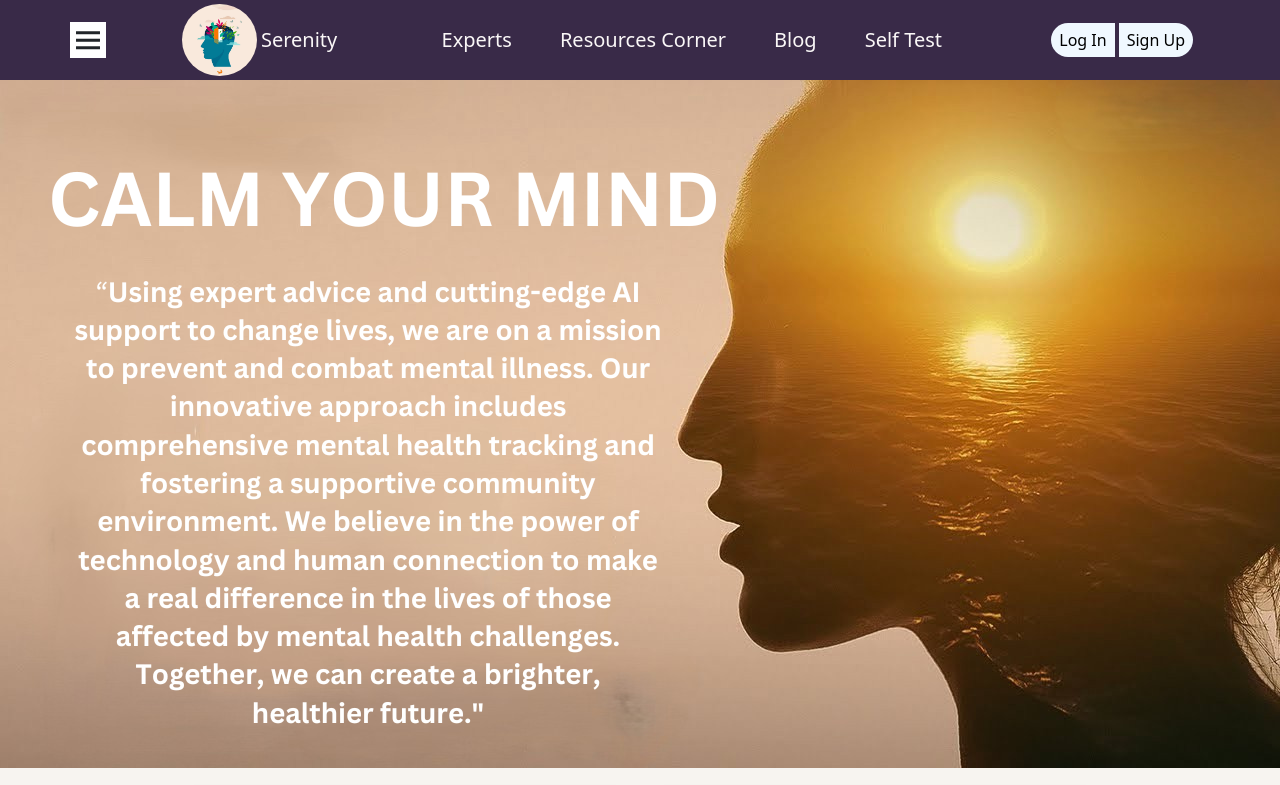
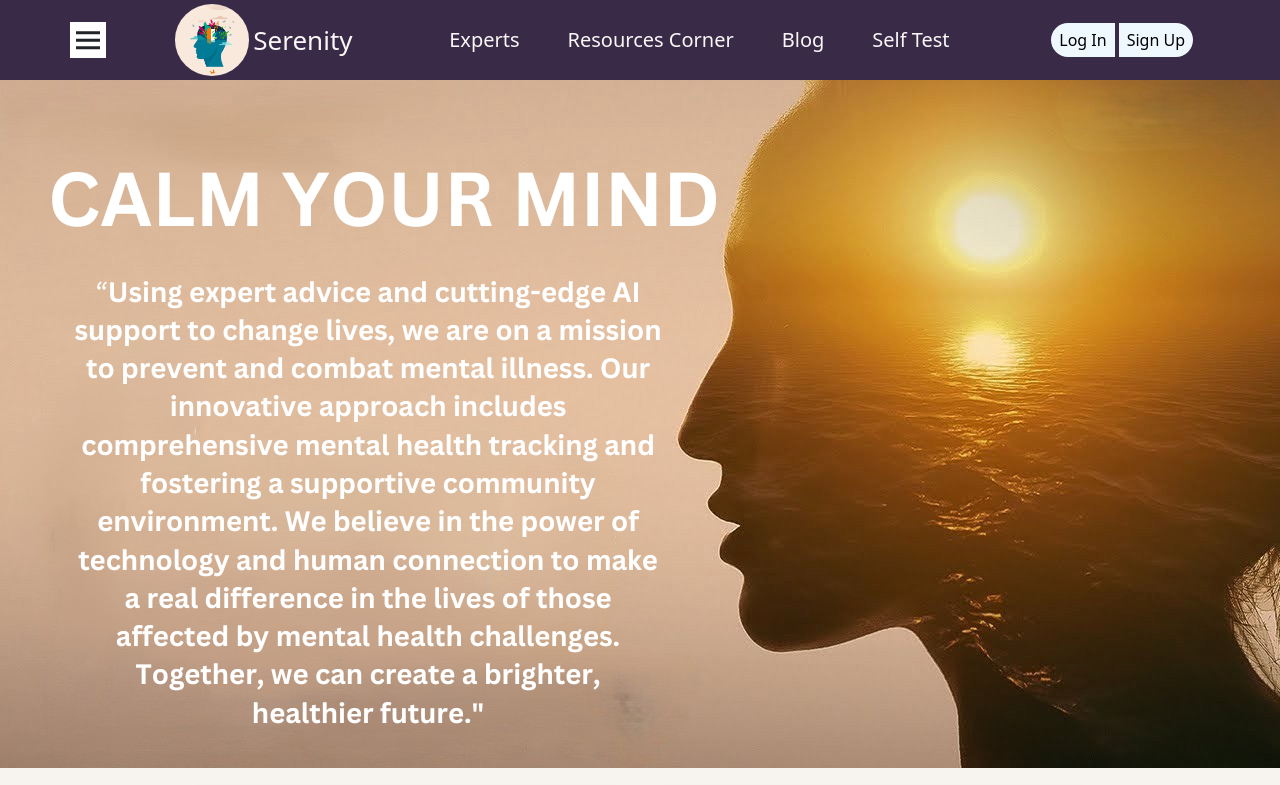
Before and after one commit to DaniyahRehman/mindfullness, a plain HTML site: page index.html in a window 1280 px wide. Shown: the top 785 px of the page. Drawn offline with nearby package versions, Linux system fonts and the light colour scheme; a script that the page names is missing.

Commit message:
Update style.css

```diff
--- a/style.css
+++ b/style.css
@@ -33,7 +33,12 @@ body{
     column-gap: 1rem;
     padding: 1rem;
 }
-.logo, .nav-link {
+.logo{
+color: rgb(250, 247, 247);
+    font-size: 26px;
+    text-decoration: none;
+}
+.nav-link {
     color: rgb(250, 247, 247);
     font-size: 20px;
     text-decoration: none;
```
